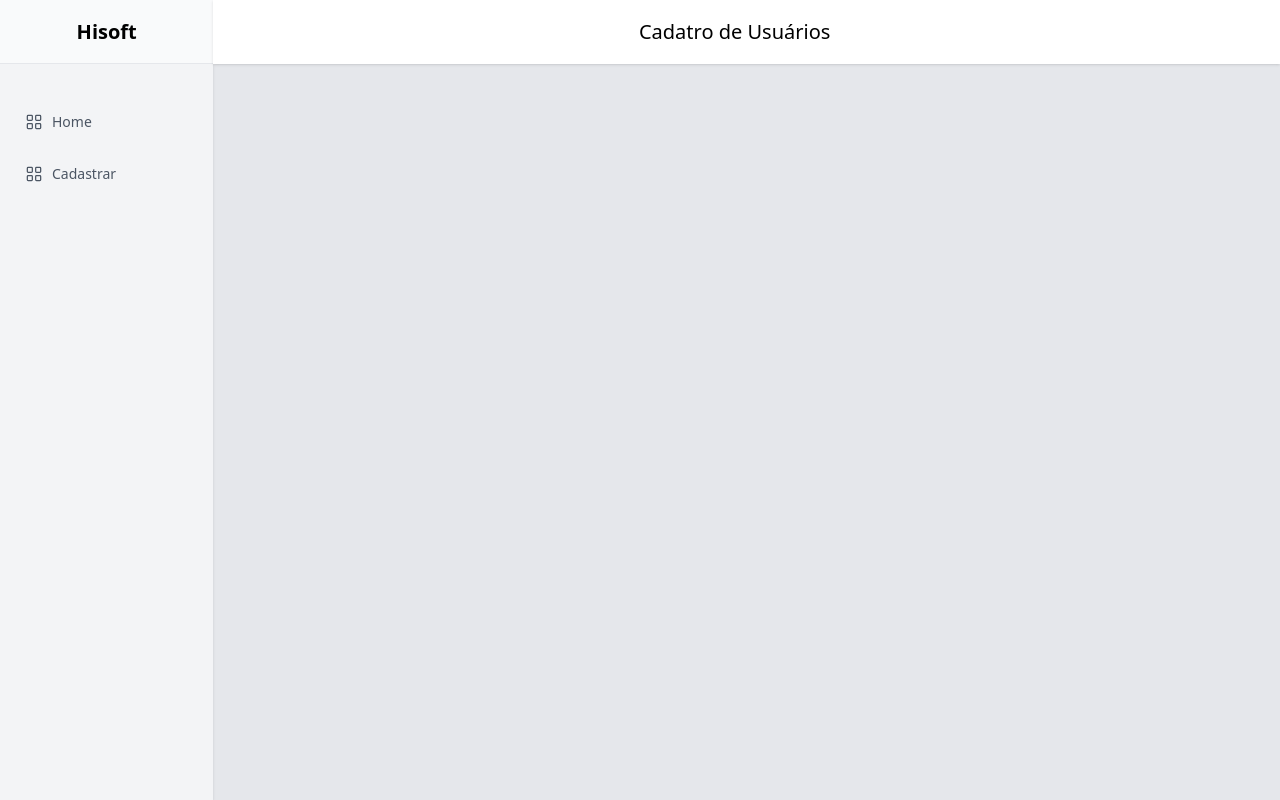
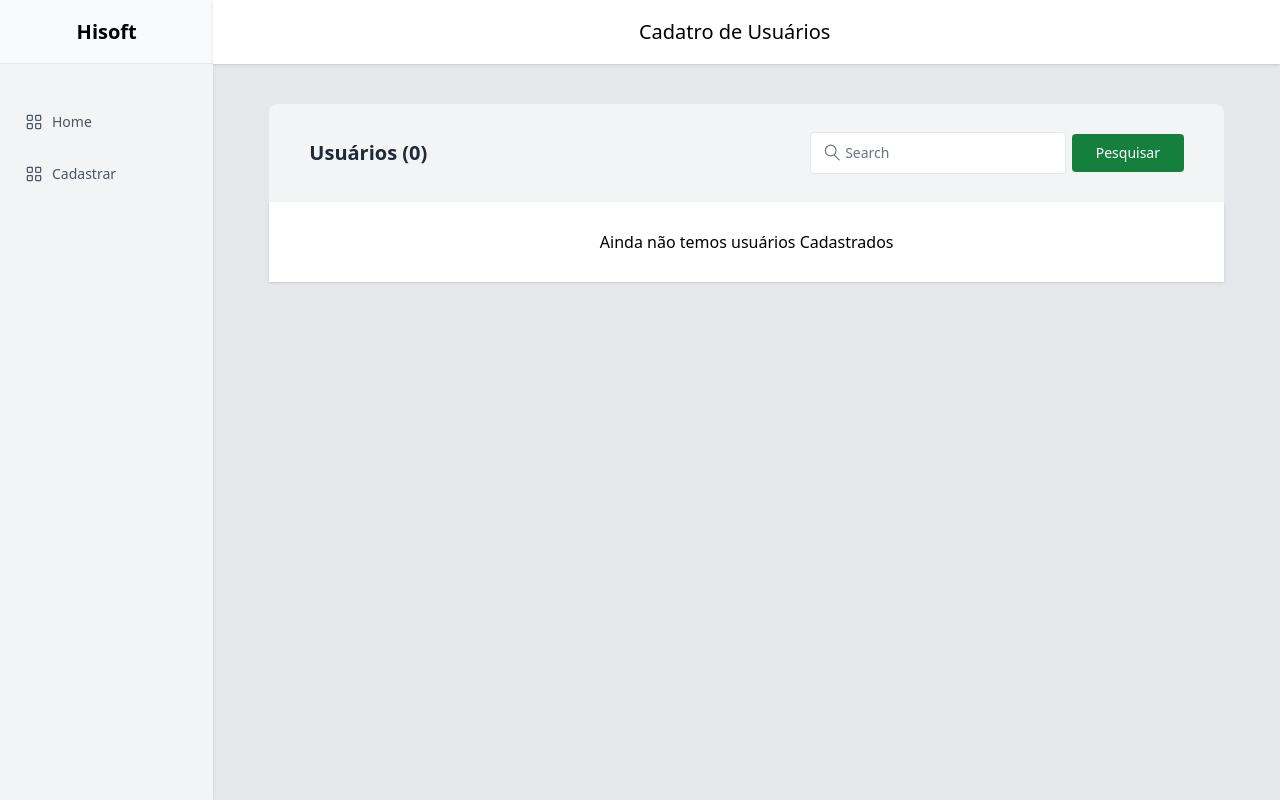
Before and after one commit to EuclidesKinto/register-user, a Vue app: page / in a window 1280 px wide. Built offline with nearby package versions, Linux system fonts and the light colour scheme; the HTML template or start-up script is replaced by a standard one; what vue-the-mask would draw is missing.

Commit message:
feat: listagem e remoção

```diff
--- a/src/pages/Home.vue
+++ b/src/pages/Home.vue
@@ -1,7 +1,104 @@
+<template>
+  <div class="px-4 ">
+    <div class="container mx-auto">
+      <div class="w-full ">
+        <div class="px-4 py-4 bg-gray-100 rounded-tl-lg rounded-tr-lg md:px-10 md:py-7">
+          <div class="items-center justify-between lg:flex">
+            <p class="text-base font-bold leading-normal text-gray-800 sm:text-lg md:text-xl ">
+              Usuários ({{usersLength}})
+            </p>
+            <div class="items-center mt-6 md:flex lg:mt-0">
+              <div class="flex items-center">
+                <div class="flex items-center w-64 pl-3 bg-white border border-gray-200 rounded">
+                  <svg class="text-gray-500" xmlns="http://www.w3.org/2000/svg" width="20" height="20" viewBox="0 0 20 20" fill="none">
+                    <path d="M8.33333 13.1667C11.555 13.1667 14.1667 10.555 14.1667 7.33333C14.1667 4.11167 11.555 1.5 8.33333 1.5C5.11167 1.5 2.5 4.11167 2.5 7.33333C2.5 10.555 5.11167 13.1667 8.33333 13.1667Z" stroke="currentColor" stroke-width="1.25" stroke-linecap="round" stroke-linejoin="round" />
+                    <path d="M17.5 17.5L12.5 12.5" stroke="currentColor" stroke-width="1.25" stroke-linecap="round" stroke-linejoin="round" />
+                  </svg>
+                  <input type="text" class="py-2.5 pl-1 w-full focus:outline-none text-sm rounded text-gray-600 placeholder-gray-500" placeholder="Search" />
+                </div>
+              </div>
+              <div class="flex items-center mt-4 md:mt-0 md:ml-3 lg:ml-0">
+
+                <router-link to="/" class="inline-flex ml-1.5 items-start justify-start px-6 py-3 bg-green-700 hover:bg-green-600 focus:outline-none rounded">
+                  <p class="text-sm font-medium leading-none text-white">Pesquisar</p>
+                </router-link>
+              </div>
+            </div>
+          </div>
+        </div>
+        <div class="px-4 overflow-x-auto bg-white shadow py-7 md:px-8 xl:px-10 2xl:overflow-x-hidden">
+          <table v-if="users.length > 0" class="w-full whitespace-nowrap">
+            <thead>
+            <tr class="w-full h-20 text-sm leading-none text-gray-600">
+              <th class="pl-4 italic font-bold text-left">#</th>
+              <th class="italic font-bold text-left  ">Nome</th>
+              <th class="italic font-bold text-left  ">Email</th>
+              <th class="italic font-bold text-left ">Documento</th>
+              <th class="italic font-bold text-center ">Ação</th>
+            </tr>
+            </thead>
+            <tbody class="w-full">
+            <tr v-for="( user, i) in users" :key="i"
+                class="h-20 text-sm leading-none text-gray-700 bg-white border-t border-b border-gray-200 hover:bg-gray-100">
+              <td class="pl-4 ">{{ user.id }}</td>
+              <td class=" ">
+                <div class="flex items-center">
+                  {{user.name}}
+                </div>
+              </td>
+              <td class="">
+                <div class="flex items-center">
+                  {{ user.email }}
+                </div>
+              </td>
+              <td class="">
+                <div class="flex items-center">
+                  {{user.document}}
+                </div>
+              </td>
+              <td class="">
+                <div class="flex items-center justify-center">
+                  <RouterLink to="/"
+                              class="bg-blue-100 mr-3 hover:bg-blue-200 py-1 px-2 rounded text-xs leading-3 text-blue-500">
+                    Editar
+                  </RouterLink>
+                  <button
+                      @click="removeUser(user)"
+                      class="bg-red-100 mr-3 hover:bg-red-200 py-1 px-2 rounded text-xs leading-3 text-red-500">
+                    Deletar
+                  </button>
+                </div>
+              </td>
+            </tr>
+            </tbody>
+          </table>
+          <p v-else class="text-center">Ainda não temos usuários Cadastrados</p>
+        </div>
+      </div>
+    </div>
+  </div>
+</template>
+
 <script setup>
+import { useStore} from "vuex";
+import {computed, onMounted} from 'vue'
+
+const store = useStore();
+
+onMounted( () => {
+  store.dispatch('initializeState')
+})
+const users = computed(() => {
+  return store.getters['getAllUsers']
+});
+
+const usersLength = computed(() => store.getters['getTotalUsers']);
+
+const removeUser = (user) => {
+  if (window.confirm(`Tem certeza que deseja remover ${user.name}?`)) {
+    store.commit('removeUser', user);
+  }
+};
+console.log(store.state.users)
 
 </script>
-
-<template>
-
-</template>
```
